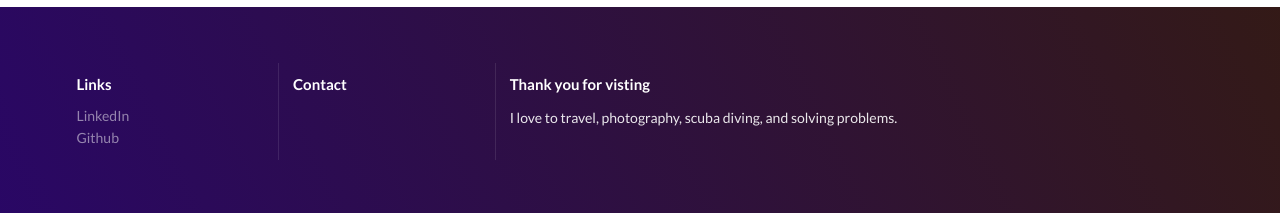
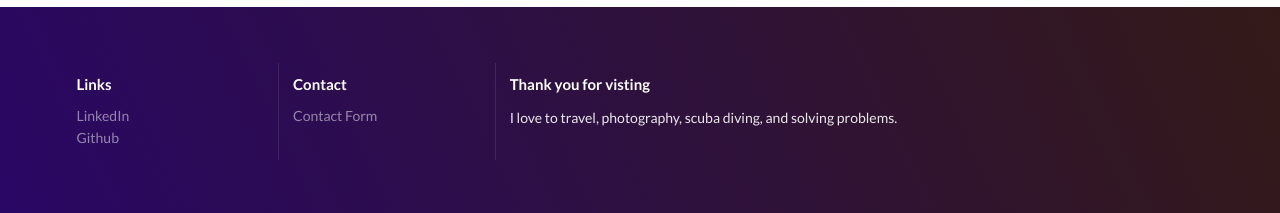
Before and after one commit to mariosar/mariosar.github.io, a Jekyll site: the page built from index.html, in a window 1280 px wide. Shown: the part 1740-1953 px from the top of the page. Built offline with Jekyll 4.4.1, drawn with Linux system fonts in a browser that asks for light colours; nearby versions of some CDN libraries.

Commit message:
Contact form.

```diff
--- a/_includes/footer.html
+++ b/_includes/footer.html
@@ -11,8 +11,7 @@
       <div class="three wide column">
         <h4 class="ui inverted header">Contact</h4>
         <div class="ui inverted link list">
-          <div class="item">
-          </div>
+          <a class="ui item contact-trigger" href="/contact">Contact Form</a>
         </div>
       </div>
       <div class="seven wide column">
--- a/src/contact_form.js
+++ b/src/contact_form.js
@@ -35,7 +35,7 @@ class ContactForm extends React.Component{
                 <div className="item"><i className="violet help icon"></i> need help with a project?</div>
                 <div className="item"><i className="violet help icon"></i> or want to hire me?</div>
               </div>
-              <p>Please drop me a message using the form, or email me at <b>hello@mariosaraiva.com</b>. <em>Thanks</em>!</p>
+              <p>Please drop me a message using the form. <em>Thanks</em>!</p>
               <div className="field">
                 <label>Name</label>
                 <div className="two fields">
```
